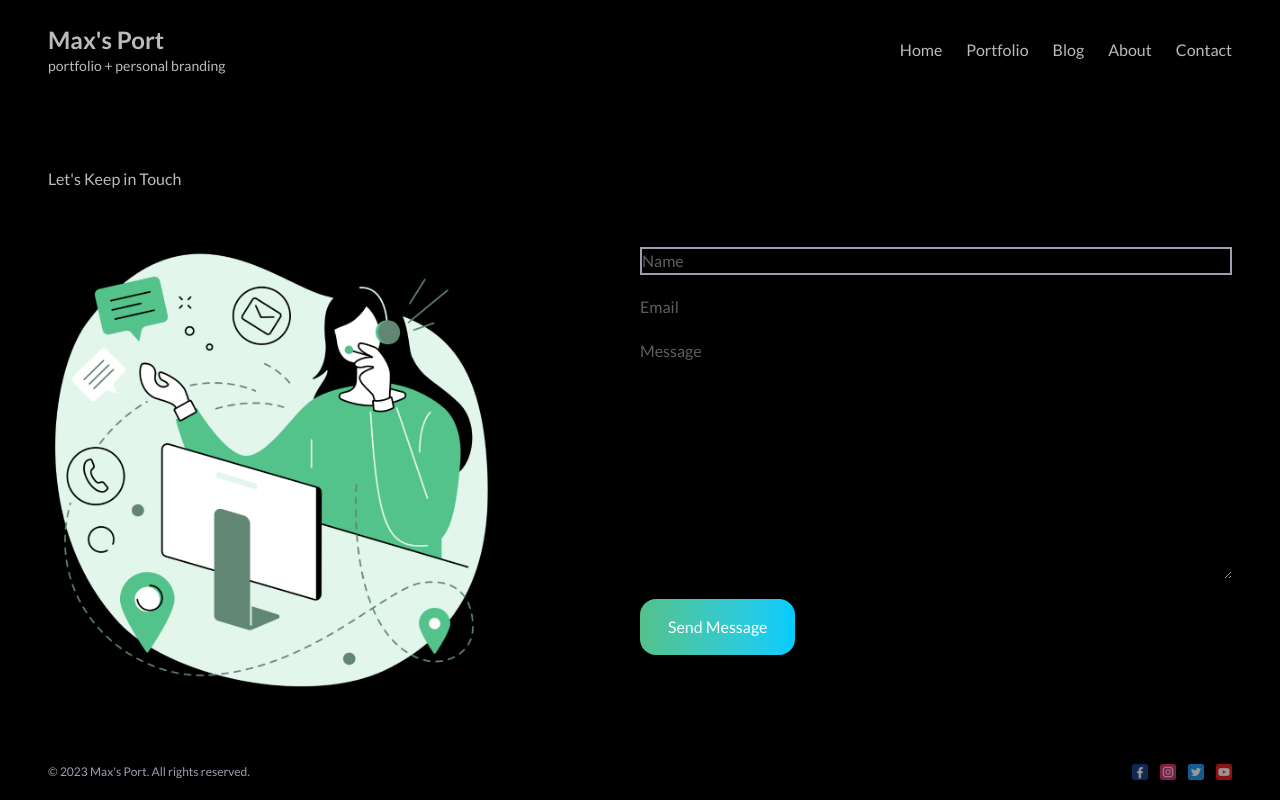
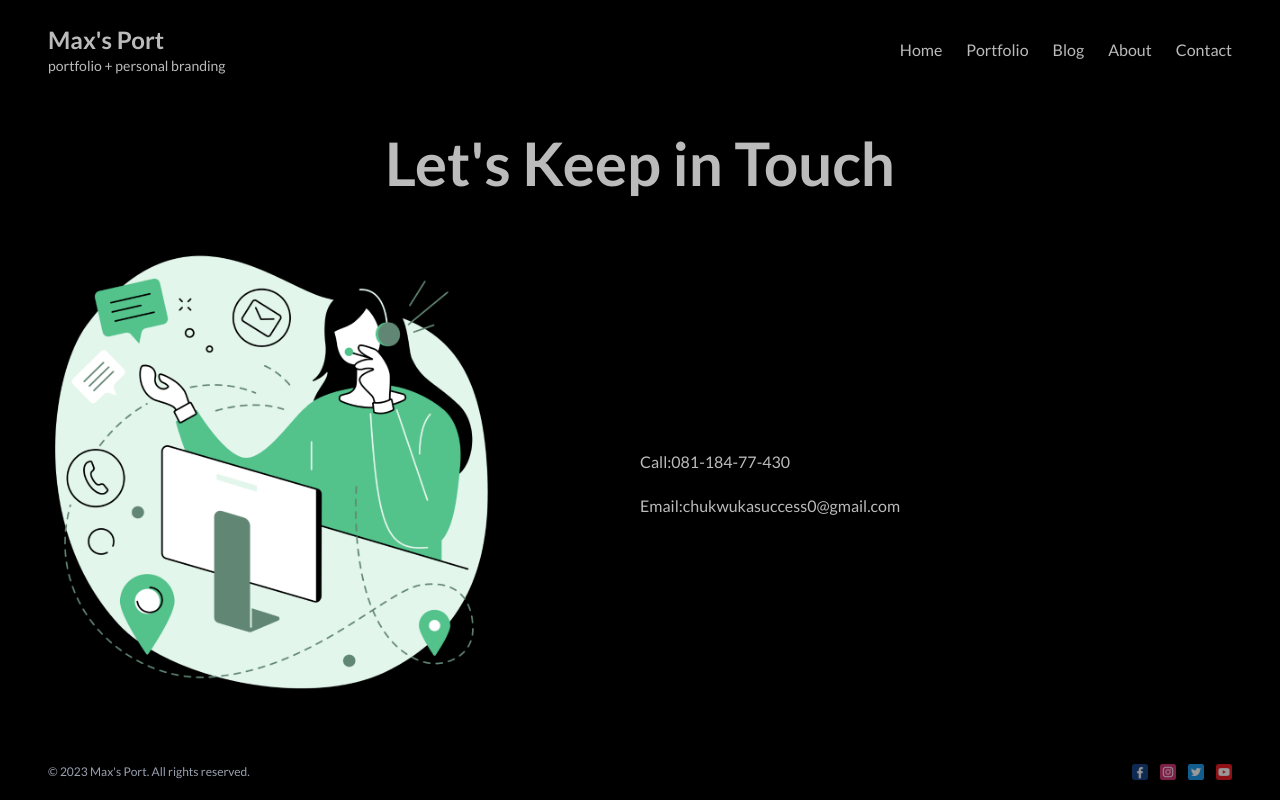
Before and after one commit to jehovah-son/Max-s-Port, a Next.js app: page /contact in a window 1280 px wide. Built offline with nearby package versions, Linux system fonts and the light colour scheme.

Commit message:
`Refactor contact page layout and styles, update button and home page styles.`

```diff
--- a/src/app/contact/page.tsx
+++ b/src/app/contact/page.tsx
@@ -20,11 +20,13 @@ export default function Contact() {
     return <Loading />;
   }
   return (
-    <div>
+    <div className="pb-10 pt-2">
       <div>
-        <h1>Let&apos;s Keep in Touch</h1>
+        <h1 className="md:text-6xl text-4xl text-[#bbb] text-center md:text-center font-bold">
+          Let&apos;s Keep in Touch
+        </h1>
       </div>
-      <div className="flex md:justify-between  pt-14 md:flex-row flex-col ">
+      <div className="flex md:justify-between gap[100%]  pt-14 md:flex-row flex-col ">
         {/* image */}
         <div className="flex-1">
           <Image
@@ -32,30 +34,28 @@ export default function Contact() {
             alt="Contact Image"
             width={450}
             height={500}
-            className="object-cover"
+            className="object-contain"
             priority
           />
         </div>
-        <div className="flex-1">
-          <form className="flex flex-col gap-5">
-            <input
-              type="text"
-              placeholder="Name"
-              className="border-2 border-gray-400"
-              required
-            />
-            <input type="email" placeholder="Email" className="" required />
-            <textarea
-              rows={10}
-              cols={30}
-              placeholder="Message"
-              className=""
-              required
-            ></textarea>
-            <Button href="/" text="Send Message" />
-          </form>
+        <div className="flex-1 justify-center flex pt-5  flex-col gap-5">
+          <p>
+            Call:<span>081-184-77-430</span>
+          </p>
+          <p>
+            Email:<span>chukwukasuccess0@gmail.com</span>
+          </p>
         </div>
       </div>
     </div>
   );
 }
+
+// padding: 20px;
+// background-color: transparent;
+// border: none;
+// outline: none;
+// color: #bbb;
+// border: 3px solid #bbb;
+// font-size: 15px;
+// font-weight: bold;
--- a/src/app/page.tsx
+++ b/src/app/page.tsx
@@ -23,7 +23,7 @@ export default function Home() {
   return (
     <div className=" flex items-center md:gap-25 gap-20 md:flex-row flex-col mb-15 ">
       <div className="flex-1 flex flex-col gap-10">
-        <h1 className="md:text-7xl  text-5xl font-bold leading-tight bg-gradient-to-r from-[#53c28b] to-[#00ccff] bg-clip-text text-transparent inline-block">
+        <h1 className="md:text-7xl  text-5xl font-bold leading-tight bg-gradient-to-b from-[#194c33] to-[#bbb] bg-clip-text text-transparent inline-block">
           Better design for your digital products.
         </h1>
         <p className="text-gray-400 text-xl">
--- a/src/component/button/Button.tsx
+++ b/src/component/button/Button.tsx
@@ -9,7 +9,7 @@ export default function Button({ href, text }: Props) {
   return (
     <Link href={href}>
       <button
-        className=" py-4 px-7 cursor-pointer bg-gradient-to-r from-[#53c28b] to-[#00ccff] border-none text-white w-max rounded-2xl
+        className=" py-4 px-7 cursor-pointer bg-gradient-to-r from-[#194c33] to-[#bbbbbb95] border-none text-white w-max rounded-2xl
        "
       >
         {text}
```
